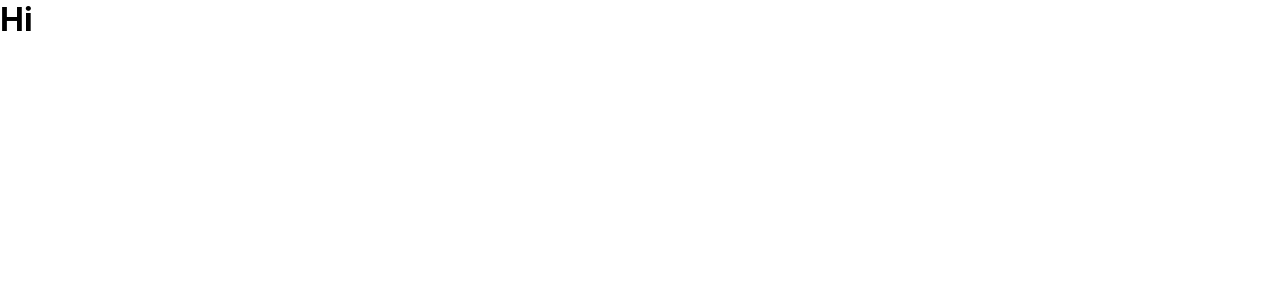
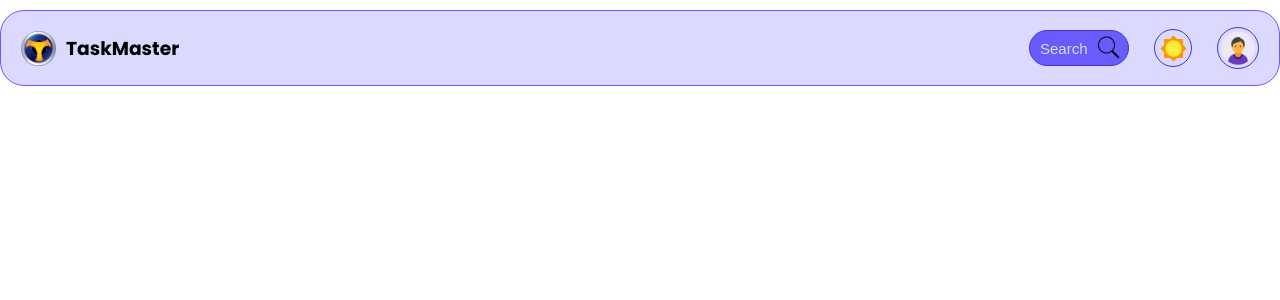
Before and after one commit to ZwSyntax/Task-Manager, a React (Vite) app in the folder client/: page / in a window 1280 px wide. Shown: the top 300 px of the page. Built offline with nearby package versions, Linux system fonts and the light colour scheme.

Commit message:
navbar primary design done

```diff
--- a/client/src/assets/index.js
+++ b/client/src/assets/index.js
@@ -6,6 +6,7 @@ import sunLogo from "./lightmode/icons8-sun-96.png";
 
 import plusLogo from "./icons8-plus-48.png";
 import userLogo from "./icons8-user-96.png";
+import taskMasterLogo from "./png-translogo.png";
 
 export {
   threeDotLightLogo,
@@ -15,4 +16,5 @@ export {
   sunLogo,
   userLogo,
   plusLogo,
+  taskMasterLogo,
 };
--- a/client/src/components/Header/Navbar.jsx
+++ b/client/src/components/Header/Navbar.jsx
@@ -0,0 +1,52 @@
+import styles from "./Navbar.module.css";
+import {
+  searchLightLogo,
+  sunLogo,
+  taskMasterLogo,
+  userLogo,
+} from "../../assets/index.js";
+import { useState } from "react";
+
+const Navbar = () => {
+  const [isShowSeach, setShowSeach] = useState(false);
+
+  const showSeachHandler = (value) => {
+    setShowSeach(value);
+  };
+
+  return (
+    <nav className={styles["nav-container"]}>
+      <div className={styles["nav-container-sub"]}>
+        <div className={styles["nav-container__logo"]}>
+          <img src={taskMasterLogo} alt={"task-master-logo"} />
+          <h3>TaskMaster</h3>
+        </div>
+        <div className={styles["action-container"]}>
+          <div
+            className={`${styles["search"]} ${isShowSeach ? styles["show-search"] : ""}`}
+          >
+            <button onMouseEnter={() => showSeachHandler(true)}>
+              <img src={searchLightLogo} alt={"searchLogo"} />
+            </button>
+            <input
+              autoComplete={"off"}
+              type="text"
+              name="search"
+              placeholder="Search"
+              onMouseEnter={() => showSeachHandler(true)}
+              onMouseLeave={() => showSeachHandler(false)}
+            />
+          </div>
+          <div className={styles["theme-mode"]}>
+            <img src={sunLogo} alt={"sunLogo"} />
+          </div>
+          <div className={styles["profile-logo"]}>
+            <img src={userLogo} alt={"userlogo"} />
+          </div>
+        </div>
+      </div>
+    </nav>
+  );
+};
+
+export default Navbar;
--- a/client/src/components/Header/Navbar.module.css
+++ b/client/src/components/Header/Navbar.module.css
@@ -0,0 +1,115 @@
+.nav-container {
+  width: 100%;
+  margin: 10px auto;
+  height: 55px;
+}
+
+.nav-container-sub {
+  max-width: 1300px;
+  width: 100%;
+  margin: auto;
+  background-color: rgba(105, 92, 254, 0.23);
+  border-radius: 24px;
+  display: flex;
+  text-align: center;
+  justify-content: space-between;
+  padding-inline: 20px;
+  padding-block: 16px;
+  border: 1px solid #695cfe;
+}
+
+.nav-container__logo {
+  display: flex;
+  justify-content: center;
+  align-items: center;
+  gap: 10px;
+}
+
+.nav-container__logo img {
+  width: 35px;
+  height: 35px;
+}
+
+.action-container {
+  display: flex;
+  align-items: center;
+  justify-content: center;
+  gap: 25px;
+}
+
+.search {
+  position: relative;
+  display: flex;
+  justify-content: center;
+  align-items: center;
+}
+
+.search button {
+  background-color: transparent;
+  border: 0;
+  position: absolute;
+  right: 8px;
+  top: 5px;
+  cursor: pointer;
+}
+
+.search img {
+  width: 25px;
+  height: 25px;
+}
+
+.search input {
+  width: 100px;
+  height: 36px;
+  padding-left: 10px;
+  border-radius: 18px;
+  border: 1px solid #4338c7;
+  font-size: 15px;
+  color: #313131;
+  padding-right: 35px;
+  transition: 0.4s ease-in-out;
+  background-color: #695cfe;
+  color: white;
+}
+
+.show-search input {
+  width: 250px;
+}
+
+.search input::placeholder {
+  color: #dcdcdc;
+}
+
+.search input:focus {
+  outline: none;
+}
+
+.theme-mode {
+  display: flex;
+  justify-content: center;
+  align-items: center;
+  width: 38px;
+  height: 38px;
+  border-radius: 50%;
+  border: 1px solid #4338c7;
+  cursor: pointer;
+}
+
+.theme-mode img {
+  width: 35px;
+  height: 35px;
+}
+
+.profile-logo {
+  display: flex;
+  justify-content: center;
+  align-items: center;
+  cursor: pointer;
+  border-radius: 50%;
+  border: 1px solid #4338c7;
+}
+
+.profile-logo img {
+  width: 40px;
+  height: 40px;
+}
--- a/client/src/index.css
+++ b/client/src/index.css
@@ -1,3 +1,5 @@
+@import url("https://fonts.googleapis.com/css2?family=Poppins:wght@100;200;300;400;500;600;700;800;900&display=swap");
+
 *,
 ::after,
 ::before {
@@ -7,5 +9,6 @@
 }
 
 html {
-  font-family: Inter, system-ui, Avenir, Helvetica, Arial, sans-serif;
+  font-family: "Poppins", sans-serif;
+  scroll-behavior: smooth;
 }
--- a/client/src/pages/Home.jsx
+++ b/client/src/pages/Home.jsx
@@ -1,8 +1,10 @@
+import Navbar from "../components/Header/Navbar.jsx";
+
 const Home = () => {
   return (
-    <div>
-      <h1>Hi</h1>
-    </div>
+    <>
+      <Navbar />
+    </>
   );
 };
 
```
Also changed, not shown: client/src/assets/png-translogo.png (added).
